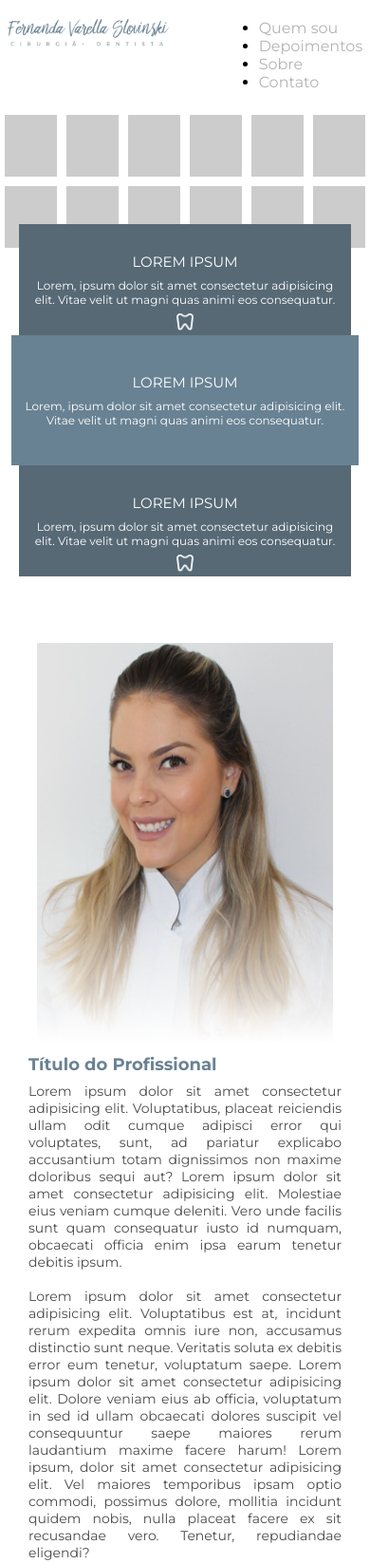
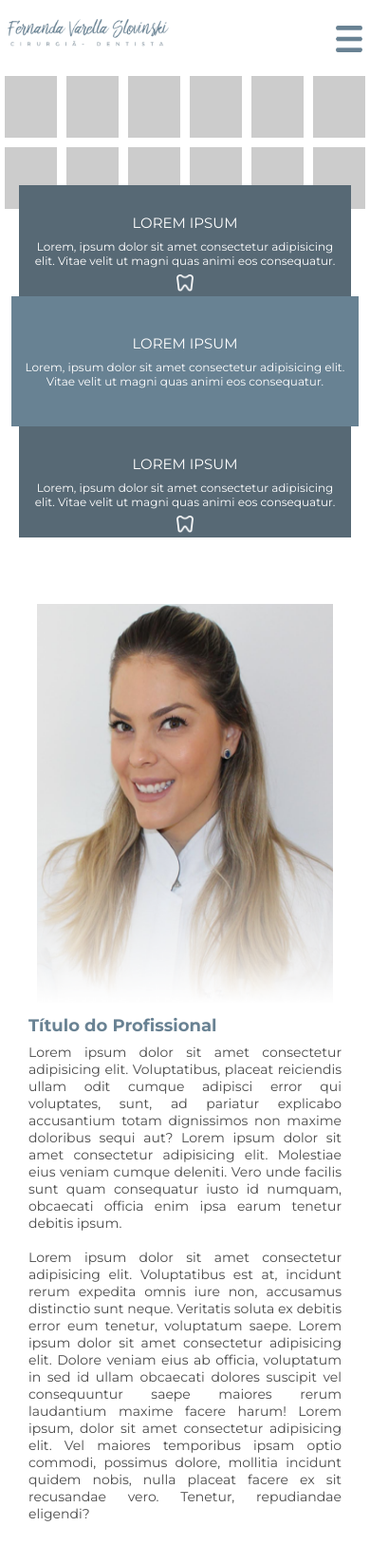
Before and after one commit to jacildofurtado/Danki-code, a PHP site: page / in a window 390 px wide. Shown: the top 1647 px of the page at 95% size. Run offline with PHP 8.4, Linux system fonts and the light colour scheme.

Commit message:
atualizado o projeto

```diff
--- a/ftont-end-completo/projeto-04/css/style.css
+++ b/ftont-end-completo/projeto-04/css/style.css
@@ -53,6 +53,31 @@ header nav.menu-desktop ul li{
 header nav.menu-mobile{
     display: none;
     float: right;
+    width: 28px;
+    height: 28px;
+    margin-top: 7px;
+    background-image: url(../images/menu-mobile.png);
+    background-size: 100% 100%;
+    cursor: pointer;
+}
+
+header nav.menu-mobile ul{
+    display: none;
+    z-index: 999;
+    text-align: center;
+    width: 100%;
+    position: absolute;
+    top: 60px;
+    left: 0;
+    background-color: white;
+}
+
+nav.menu-mobile ul li{
+    text-transform: uppercase;
+}
+
+header nav.menu-mobile ul li{
+    padding: 10px 0;
 }
 
 header ul a{
@@ -212,6 +291,10 @@ section.perfil-container .texto-perfil p{
         padding: 30px 2%;
     }
 
+    section.perfil-container .perfil-wraper{
+        padding-top: 0;
+    }
+
     section.perfil-container .perfil-wraper2{
         /*
         position: absolute;
@@ -222,6 +305,8 @@ section.perfil-container .texto-perfil p{
         width: 100%;
         height: 100%;
         */
+        height: auto;
+        position: static;
         display: inline-block;
         text-align: center;
     }
--- a/ftont-end-completo/projeto-04/index.html
+++ b/ftont-end-completo/projeto-04/index.html
@@ -124,5 +124,83 @@
             </div><!--perfil-wraper-->
         </div><!--container-->
     </section><!--perfil-container-->
+
+    <section class="videos">
+        <div class="container">
+
+            <div class="box-video">
+                <iframe src="https://www.youtube.com/embed/HWipWYt88lo" title="Como colocar aparelho ortodôntico" frameborder="0" allow="accelerometer; autoplay; clipboard-write; encrypted-media; gyroscope; picture-in-picture; web-share" allowfullscreen></iframe>
+            </div><!--box-video-->
+
+            <div class="box-video">
+                <iframe src="https://www.youtube.com/embed/HWipWYt88lo" title="Como colocar aparelho ortodôntico" frameborder="0" allow="accelerometer; autoplay; clipboard-write; encrypted-media; gyroscope; picture-in-picture; web-share" allowfullscreen></iframe>
+            </div><!--box-video-->
+
+            <div class="box-video">
+                <iframe src="https://www.youtube.com/embed/HWipWYt88lo" title="Como colocar aparelho ortodôntico" frameborder="0" allow="accelerometer; autoplay; clipboard-write; encrypted-media; gyroscope; picture-in-picture; web-share" allowfullscreen></iframe>
+            </div><!--box-video-->
+            <div class="clear"></div>
+
+        </div><!--container-->
+    </section><!--videos-->
+
+    <section class="tratamentos">
+        <h2>Tratamentos</h2>
+        <div class="container">
+
+            <div class="tratamento-container">
+                <div class="tratamento-single">
+                    <h2>Profilaxia e Prevenção</h2>
+                    <p>Mantenha um sorriso sem doença Periodontal, livre de cálculo, cáries e outras doenças que podem ser controladas e evitadas com a ida regular ao dentista.</p>
+                </div><!--tratamento-single-->
+
+                <div class="tratamento-single">
+                    <h2>Profilaxia e Prevenção</h2>
+                    <p>Mantenha um sorriso sem doença Periodontal, livre de cálculo, cáries e outras doenças que podem ser controladas e evitadas com a ida regular ao dentista.</p>
+                </div><!--tratamento-single-->
+
+                <div class="tratamento-single">
+                    <h2>Profilaxia e Prevenção</h2>
+                    <p>Mantenha um sorriso sem doença Periodontal, livre de cálculo, cáries e outras doenças que podem ser controladas e evitadas com a ida regular ao dentista.</p>
+                </div><!--tratamento-single-->
+            </div><!--tratamento-container-->
+
+            <div class="tratamento-container">
+                <div class="tratamento-single">
+                    <h2>Profilaxia e Prevenção</h2>
+                    <p>Mantenha um sorriso sem doença Periodontal, livre de cálculo, cáries e outras doenças que podem ser controladas e evitadas com a ida regular ao dentista.</p>
+                </div><!--tratamento-single-->
+
+                <div class="tratamento-single">
+                    <h2>Profilaxia e Prevenção</h2>
+                    <p>Mantenha um sorriso sem doença Periodontal, livre de cálculo, cáries e outras doenças que podem ser controladas e evitadas com a ida regular ao dentista.</p>
+                </div><!--tratamento-single-->
+
+                <div class="tratamento-single">
+                    <h2>Profilaxia e Prevenção</h2>
+                    <p>Mantenha um sorriso sem doença Periodontal, livre de cálculo, cáries e outras doenças que podem ser controladas e evitadas com a ida regular ao dentista.</p>
+                </div><!--tratamento-single-->
+            </div><!--tratamento-container-->
+
+            <div class="tratamento-container">
+                <div class="tratamento-single">
+                    <h2>Profilaxia e Prevenção</h2>
+                    <p>Mantenha um sorriso sem doença Periodontal, livre de cálculo, cáries e outras doenças que podem ser controladas e evitadas com a ida regular ao dentista.</p>
+                </div><!--tratamento-single-->
+
+                <div class="tratamento-single">
+                    <h2>Profilaxia e Prevenção</h2>
+                    <p>Mantenha um sorriso sem doença Periodontal, livre de cálculo, cáries e outras doenças que podem ser controladas e evitadas com a ida regular ao dentista.</p>
+                </div><!--tratamento-single-->
+
+                <div class="tratamento-single">
+                    <h2>Profilaxia e Prevenção</h2>
+                    <p>Mantenha um sorriso sem doença Periodontal, livre de cálculo, cáries e outras doenças que podem ser controladas e evitadas com a ida regular ao dentista.</p>
+                </div><!--tratamento-single-->
+            </div><!--tratamento-container-->
+
+            <div class="clear"></div>
+        </div><!--container-->
+    </section><!--tratamentos-->
 </body>
 </html>
```
Also changed, not shown: other parts of ftont-end-completo/projeto-04/css/style.css (+72 -0 lines).
